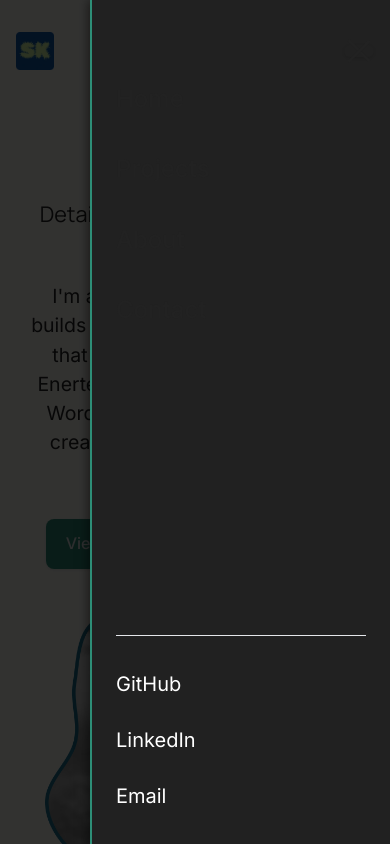
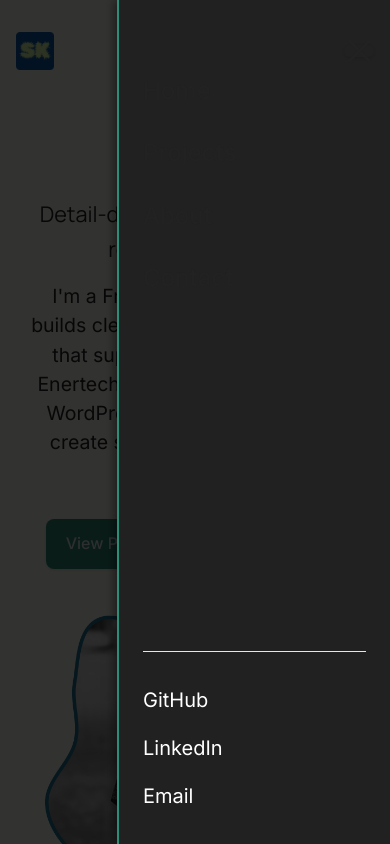
Before and after one commit to stephen-kern/vue-portfolio, a Vue app: page / in a window 390 px wide. Both pictures are taken after a click on the button "Menu". Built offline with nearby package versions, Linux system fonts and the light colour scheme.

Commit message:
adjusted CSS to allow for browser safe-areas so that links don't get obscured in mobile menu

```diff
--- a/src/components/Navbar.vue
+++ b/src/components/Navbar.vue
@@ -58,7 +58,7 @@ const socialLinks = [
     <!-- Mobile Menu -->
     <transition name="slide">
       <aside v-if="isOpen" class="mobile-nav">
-        <div class="nav-links">
+        <div class="mobile-nav-links">
           <RouterLink
             v-for="item in navLinks"
             :key="item.to"
@@ -202,9 +202,10 @@ h2 a {
   overflow: hidden;
   height: 100dvh;
   height: 100vh;
-  width: min(80%, 300px);
+  width: min(70%, 300px);
   background-color: #212121;
   padding: 2rem 1.5rem;
+  padding-bottom: calc(2rem + env(safe-area-inset-bottom, 0px));
   box-shadow: -2px 0 10px rgba(0, 0, 0, 0.5);
   display: flex;
   flex-direction: column;
@@ -214,21 +215,21 @@ h2 a {
 }
 
 
-.nav-links {
+.mobile-nav-links {
   display: flex;
   flex-direction: column;
-  margin: 3rem 0 auto 0;
-  gap: 2rem;
+  margin: 2.5rem 0 auto 0;
+  gap: 1.5rem;
 }
 
-.nav-links a {
+.mobile-nav-links a {
   color: var(--text);
   font-size: 1.5rem;
   font-weight: 500;
 }
 
-.mobile-nav .nav-links a:active,
-.mobile-nav .nav-links a:focus-visible,
+.mobile-nav .mobile-nav-links a:active,
+.mobile-nav .mobile-nav-links a:focus-visible,
 .social-links a:active,
 .social-links a:focus-visible {
   color: var(--primary);
@@ -246,7 +247,7 @@ h2 a {
 .mobile-nav .social-links {
   display: flex;
   flex-direction: column;
-  gap: 1.5rem;
+  gap: 1rem;
 }
 
 .mobile-nav .social-links a {
```
